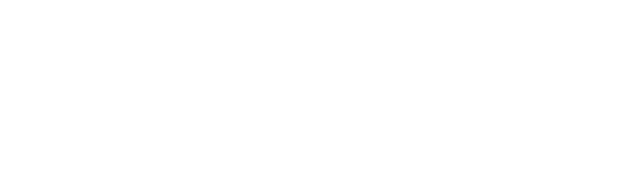
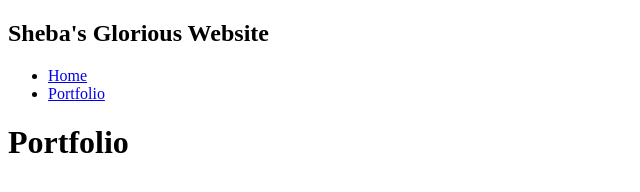
Before and after one commit to AngelArgue110/AngelArgue110, a plain HTML site: page portfolio.html in a window 1280 px wide. Shown: the whole page, without its empty margins (0-640 px from the left). Drawn offline with Linux system fonts and the light colour scheme.

Commit message:
looking around

```diff
--- a/portfolio.html
+++ b/portfolio.html
@@ -1,11 +1,30 @@
 <!DOCTYPE HTML>
 <html>
     <head>
+        <title>All About Tenchi!!</title>
     </head>
 
     <body>
-      <div id="all-contents">
+        <div id="all-contents">
+            <nav>
+                <h1>Sheba's Glorious Website</h1>
+                <ul id="nav-ul">
+                   <li class="nav-li">
+                   <a class="nav-a" href="index.html">Home</a>
+                 </li>
+                 <li class="nav-li">
+                   <a class="nav-a" href="portfolio.html">Portfolio</a>
+                 </li>
+             </ul>
+         </nav>
+         <main>
+            <div class="content">
+                <h1>Portfolio</h1>
+                <ul id="portfolio">
 
-      </div>
+                </ul>
+            </div>
+         </main>
+     </div>
     </body>
 </html>
```
